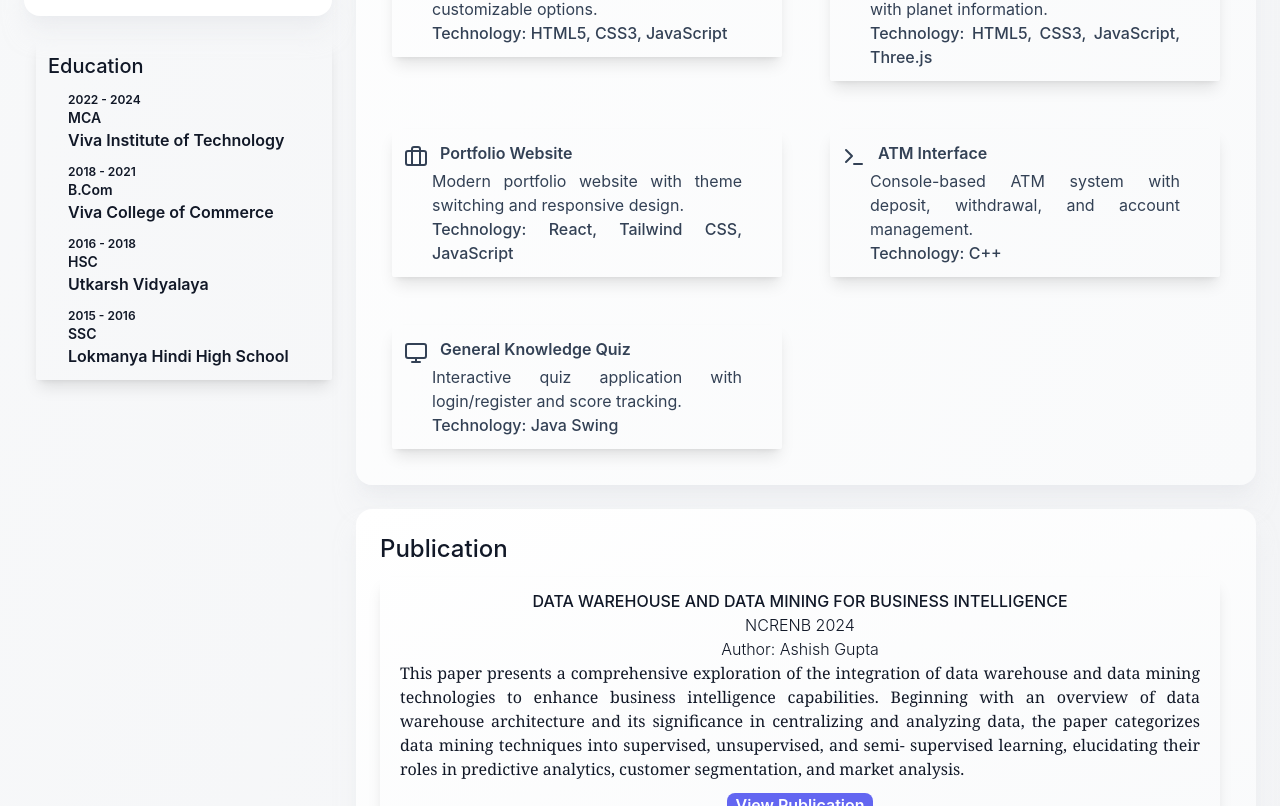
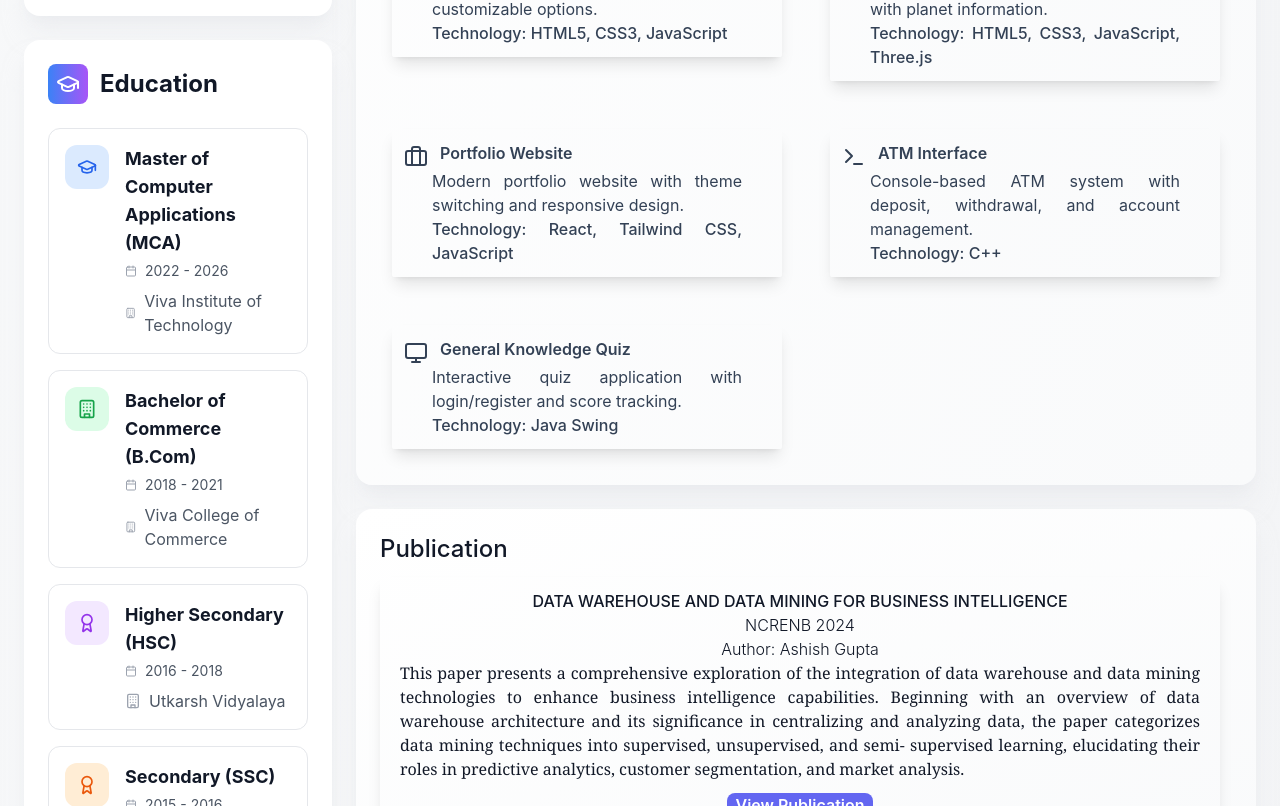
Before and after one commit to Ashish22Gupta/My-Portfolio, a React (Create React App) app: page / in a window 1280 px wide. Shown: the part 2374-3180 px from the top of the page. Built offline with nearby package versions, Linux system fonts and the light colour scheme; the HTML template or start-up script is replaced by a standard one.

Commit message:
Update Education.jsx

```diff
--- a/src/Component/Education.jsx
+++ b/src/Component/Education.jsx
@@ -1,60 +1,110 @@
 import React from 'react'
+import { GraduationCap, Calendar, Building, Award } from 'lucide-react'
 
-const Education = ({textColor,bg,main}) => {
+const Education = ({currentTheme}) => {
+  const education = [
+    {
+        period: "2022 - 2026",
+        degree: "Master of Computer Applications (MCA)",
+        institution: "Viva Institute of Technology",
+        // score: "CGPA: 8.22",
+        icon: <GraduationCap className="w-5 h-5" />,
+        iconColor: "text-blue-600",
+        bgColor: "bg-blue-100"
+    },
+    {
+        period: "2018 - 2021",
+        degree: "Bachelor of Commerce (B.Com)",
+        institution: "Viva College of Commerce",
+        // score: "Graduated",
+        icon: <Building className="w-5 h-5" />,
+        iconColor: "text-green-600",
+        bgColor: "bg-green-100"
+    },
+    {
+        period: "2016 - 2018",
+        degree: "Higher Secondary (HSC)",
+        institution: "Utkarsh Vidyalaya",
+        // score: "Completed",
+        icon: <Award className="w-5 h-5" />,
+        iconColor: "text-purple-600",
+        bgColor: "bg-purple-100"
+    },
+    {
+        period: "2015 - 2016",
+        degree: "Secondary (SSC)",
+        institution: "Lokmanya Hindi High School",
+        // score: "Completed",
+        icon: <Award className="w-5 h-5" />,
+        iconColor: "text-orange-600",
+        bgColor: "bg-orange-100"
+    },
+  ];
+
+  // Adjust background colors for dark theme
+  const getDarkModeBg = (bgColor) => {
+      const colorMap = {
+          'bg-blue-100': 'dark:bg-blue-900/70',
+          'bg-green-100': 'dark:bg-green-900/70',
+          'bg-purple-100': 'dark:bg-purple-900/70',
+          'bg-orange-100': 'dark:bg-orange-900/70',
+          'bg-red-100': 'dark:bg-red-900/70',
+          'bg-indigo-100': 'dark:bg-indigo-900/70',
+          'bg-pink-100': 'dark:bg-pink-900/70',
+          'bg-yellow-100': 'dark:bg-yellow-900/70',
+          'bg-teal-100': 'dark:bg-teal-900/70',
+      };
+      return colorMap[bgColor] || 'dark:bg-gray-800';
+  };
+
   return (
-    <div className={`${bg} ${textColor} shadow-lg shadow-white-500/50 rounded-sm mt-3 ml-3 text-center max-xl:mr-3`}>
-            <div className='text-xl font-medium flex'>
-                <p className='ml-3 mt-3 max-xl:text-6xl max-xl:font-semibold'>Education</p>
+    <div className={`${currentTheme.card} ${currentTheme.shadow} rounded-2xl p-6 mb-6`}>
+        <div className="flex items-center gap-3 mb-6">
+            <div className="p-2 bg-gradient-to-r from-blue-500 to-purple-500 rounded-lg">
+                <GraduationCap className="w-6 h-6 text-white" />
             </div>
-            <div className='w-auto flex flex-wrap justify-center p-3 font-semibold'>
-                <ul className='w-full list-disc list-inside'>
-                    <li className='flex flex-col justify-between px-5'>
-                        <span className='flex bg-transparent'>
-                        <p className={`${main} text-xs max-xl:text-3xl`}>2022 - 2024</p>
-                        </span>
-                        <span className='flex bg-transparent'>
-                        <p className='text-sm max-xl:text-4xl'>MCA</p>
-                        </span>
-                        <span className='flex bg-transparent'>
-                        <p className={`${main} text-base max-xl:text-4xl`}>Viva Institute of Technology</p>
-                        </span>
-                    </li>
-                    <li className='flex flex-col justify-between px-5 mt-3'>
-                        <span className='flex bg-transparent'>
-                        <p className={`${main} text-xs max-xl:text-3xl`}>2018 - 2021</p>
-                        </span>
-                        <span className='flex bg-transparent'>
-                        <p className='text-sm max-xl:text-4xl'>B.Com</p>
-                        </span>
-                        <span className='flex bg-transparent'>
-                        <p className={`${main} text-base max-xl:text-4xl`}>Viva College of Commerce</p>
-                        </span>
-                    </li>
-                    <li className='flex flex-col justify-between px-5 mt-3'>
-                        <span className='flex bg-transparent'>
-                        <p className={`${main} text-xs max-xl:text-3xl`}>2016 - 2018</p>
-                        </span>
-                        <span className='flex bg-transparent'>
-                        <p className='text-sm max-xl:text-4xl'>HSC</p>
-                        </span>
-                        <span className='flex bg-transparent'>
-                        <p className={`${main} text-base max-xl:text-4xl`}>Utkarsh Vidyalaya</p>
-                        </span>
-                    </li>
-                    <li className='flex flex-col justify-between px-5 mt-3'>
-                        <span className='flex bg-transparent'>
-                        <p className={`${main} text-xs max-xl:text-3xl`}>2015 - 2016</p>
-                        </span>
-                        <span className='flex bg-transparent'>
-                        <p className='text-sm max-xl:text-4xl'>SSC</p>
-                        </span>
-                        <span className='flex bg-transparent'>
-                        <p className={`${main} text-base max-xl:text-4xl`}>Lokmanya Hindi High School</p>
-                        </span>
-                    </li>
-                </ul>
-            </div>
+            <h2 className={`text-2xl font-bold ${currentTheme.textColor}`}>Education</h2>
         </div>
+
+        <div className="space-y-4">
+            {education.map((edu, index) => (
+                <div
+                    key={index}
+                    className={`p-4 rounded-xl border ${currentTheme.border} hover:scale-[1.02] transition-all duration-300 hover:shadow-lg ${currentTheme.bg === 'bg-white' ? 'hover:bg-gray-50' : 'hover:bg-gray-800/50'}`}
+                >
+                    <div className="flex items-start gap-4">
+                        <div className={`p-3 rounded-xl ${edu.bgColor} ${getDarkModeBg(edu.bgColor)}`}>
+                            <div className={edu.iconColor}>
+                                {edu.icon}
+                            </div>
+                        </div>
+
+                        <div className="flex-1 min-w-0">
+                            <div className="flex flex-col sm:flex-row sm:items-center justify-between gap-2 mb-2">
+                                <div>
+                                    <h3 className={`font-bold text-lg ${currentTheme.textColor}`}>{edu.degree}</h3>
+                                    <div className="flex items-center gap-2 mt-1">
+                                        <Calendar className="w-3 h-3 text-gray-400" />
+                                        <span className={`${currentTheme.main} text-sm`}>{edu.period}</span>
+                                    </div>
+                                </div>
+                                {edu.score && (
+                                    <div className="px-3 py-1 bg-green-100 dark:bg-green-900/70 text-green-800 dark:text-green-300 rounded-full text-sm font-medium whitespace-nowrap">
+                                        {edu.score}
+                                    </div>
+                                )}
+                            </div>
+
+                            <div className="flex items-center gap-2 mt-2">
+                                <Building className="w-4 h-4 text-gray-400" />
+                                <span className={`${currentTheme.main}`}>{edu.institution}</span>
+                            </div>
+                        </div>
+                    </div>
+                </div>
+            ))}
+        </div>
+    </div>
   )
 }
 
```
